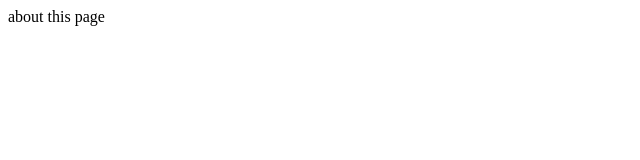
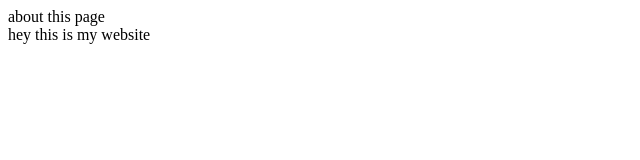
Before and after one commit to pritoshjena/new_beginning-, a plain HTML site: page about.html in a window 1280 px wide. Shown: the whole page, without its empty margins (0-640 px from the left). Drawn offline with Linux system fonts and the light colour scheme.

Commit message:
Redesigned about page

```diff
--- a/about.html
+++ b/about.html
@@ -7,5 +7,6 @@
 </head>
 <body>
     about this page
+    <footer>hey this is my website </footer>
 </body>
 </html>
```
